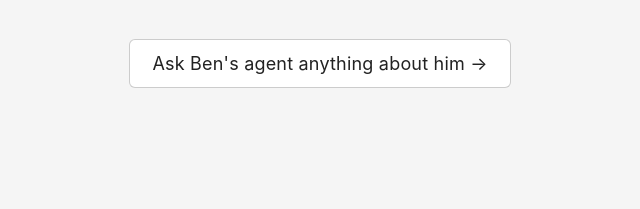
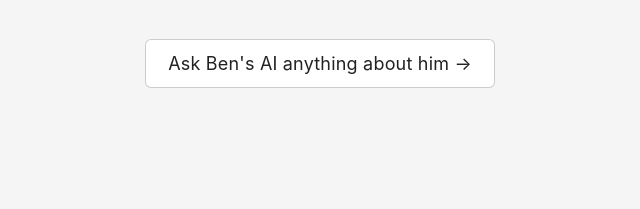
Before and after one commit to bengenin/bengenin-site, a plain HTML site: page index.html in a window 1280 px wide. Shown: the part 311-520 px from the top of the page, 320-960 px from the left. Drawn offline with Linux system fonts and the light colour scheme.

Commit message:
Update index.html

```diff
--- a/index.html
+++ b/index.html
@@ -192,7 +192,7 @@
 
   <!-- CTA that scrolls to chat -->
   <div class="cta" onclick="document.getElementById('chat-section').scrollIntoView({ behavior: 'smooth' })">
-    Ask Ben's agent anything about him →
+    Ask Ben's AI anything about him →
   </div>
 
   <!-- Chat section at bottom -->
```
